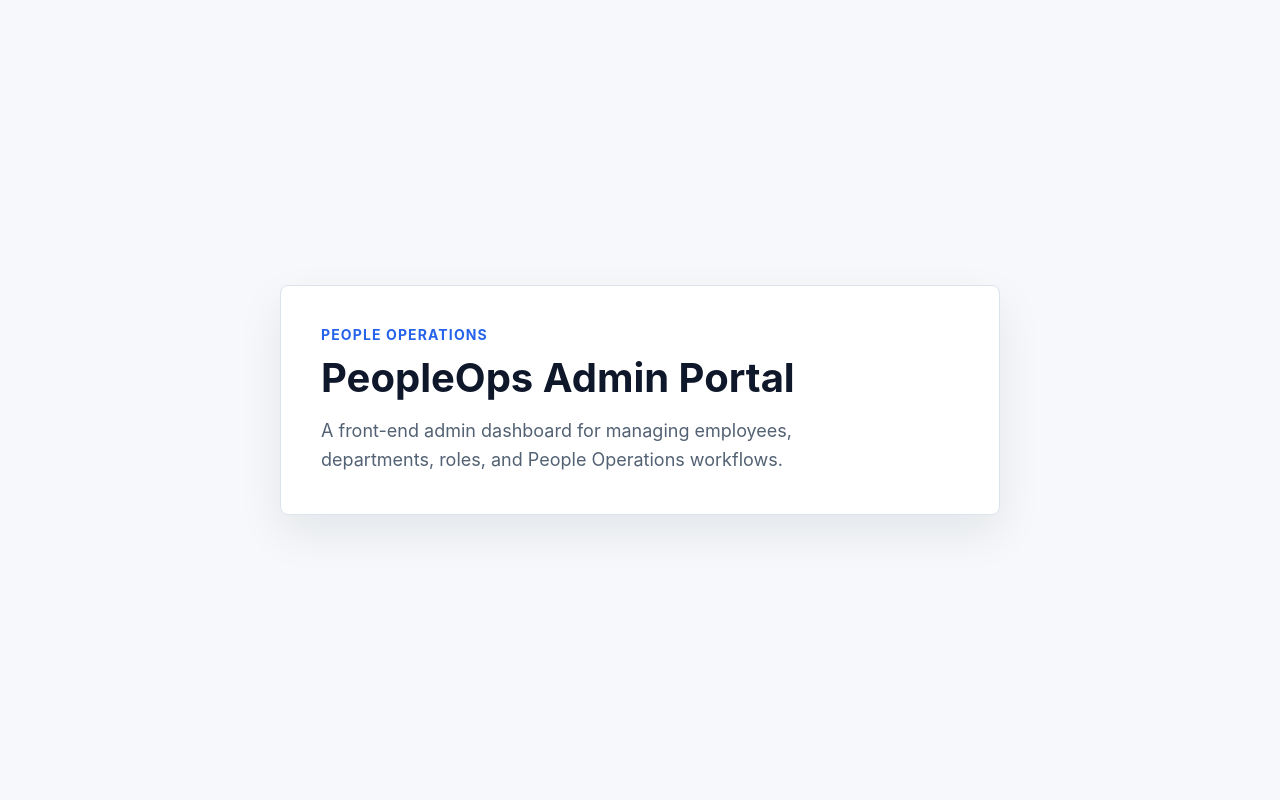
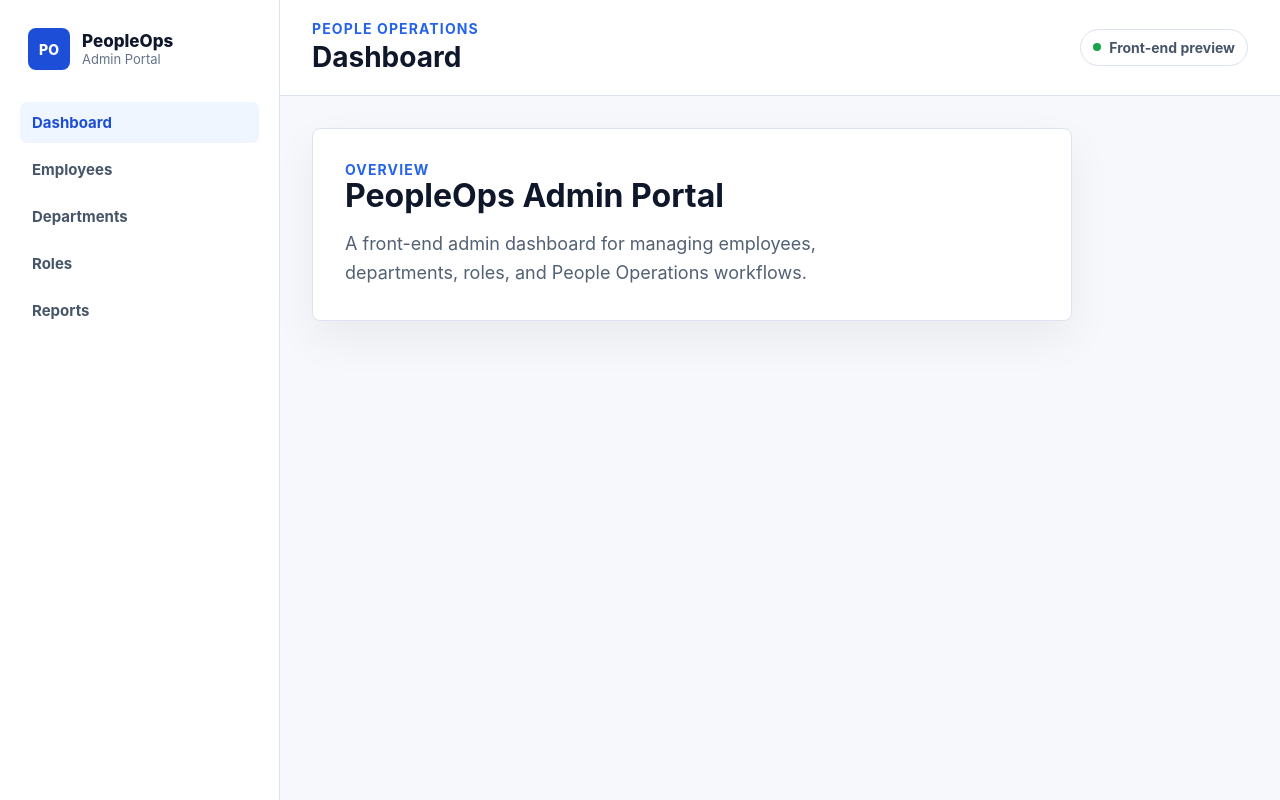
Before and after one commit to milanNbg/peopleops-admin-portal, a React (Vite) app: page / in a window 1280 px wide. Built offline with nearby package versions, Linux system fonts and the light colour scheme.

Commit message:
Add initial application shell

```diff
--- a/src/App.css
+++ b/src/App.css
@@ -1,25 +1,138 @@
 .app-shell {
-  display: flex;
   min-height: 100vh;
-  align-items: center;
-  justify-content: center;
-  padding: 32px;
+  display: grid;
+  grid-template-columns: 280px 1fr;
   background: #f6f8fb;
   color: #172033;
 }
 
-.portal-placeholder {
-  width: min(100%, 720px);
-  padding: 40px;
+.sidebar {
+  display: flex;
+  flex-direction: column;
+  gap: 32px;
+  padding: 28px 20px;
+  border-right: 1px solid #dce3ee;
+  background: #ffffff;
+}
+
+.brand {
+  display: flex;
+  align-items: center;
+  gap: 12px;
+  padding: 0 8px;
+}
+
+.brand-mark {
+  display: grid;
+  width: 42px;
+  height: 42px;
+  place-items: center;
+  border-radius: 8px;
+  background: #1d4ed8;
+  color: #ffffff;
+  font-size: 14px;
+  font-weight: 800;
+}
+
+.brand-name,
+.brand-subtitle,
+.eyebrow,
+.intro {
+  margin: 0;
+}
+
+.brand-name {
+  color: #0f172a;
+  font-size: 17px;
+  font-weight: 800;
+}
+
+.brand-subtitle {
+  color: #64748b;
+  font-size: 13px;
+}
+
+.sidebar-nav {
+  display: grid;
+  gap: 6px;
+}
+
+.nav-link {
+  display: block;
+  padding: 11px 12px;
+  border-radius: 7px;
+  color: #475569;
+  font-size: 15px;
+  font-weight: 650;
+  text-decoration: none;
+}
+
+.nav-link:hover,
+.nav-link.active {
+  background: #eff6ff;
+  color: #1d4ed8;
+}
+
+.workspace {
+  min-width: 0;
+  display: flex;
+  flex-direction: column;
+}
+
+.top-header {
+  display: flex;
+  min-height: 88px;
+  align-items: center;
+  justify-content: space-between;
+  gap: 24px;
+  padding: 20px 32px;
+  border-bottom: 1px solid #dce3ee;
+  background: #ffffff;
+}
+
+.top-header h1 {
+  margin: 4px 0 0;
+  color: #0f172a;
+  font-size: 28px;
+  line-height: 1.2;
+}
+
+.header-actions {
+  display: inline-flex;
+  align-items: center;
+  gap: 8px;
+  padding: 9px 12px;
+  border: 1px solid #dce3ee;
+  border-radius: 999px;
+  color: #475569;
+  font-size: 14px;
+  font-weight: 650;
+  background: #ffffff;
+}
+
+.status-dot {
+  width: 8px;
+  height: 8px;
+  border-radius: 999px;
+  background: #16a34a;
+}
+
+.main-content {
+  flex: 1;
+  padding: 32px;
+}
+
+.welcome-panel {
+  max-width: 760px;
+  padding: 32px;
   border: 1px solid #dce3ee;
   border-radius: 8px;
   background: #ffffff;
-  box-shadow: 0 18px 45px rgba(15, 23, 42, 0.08);
+  box-shadow: 0 18px 45px rgba(15, 23, 42, 0.06);
   text-align: left;
 }
 
 .eyebrow {
-  margin: 0 0 12px;
   color: #2563eb;
   font-size: 14px;
   font-weight: 700;
@@ -27,10 +140,10 @@
   text-transform: uppercase;
 }
 
-h1 {
+h2 {
   margin: 0;
   color: #0f172a;
-  font-size: 40px;
+  font-size: 32px;
   line-height: 1.15;
 }
 
@@ -42,16 +155,42 @@ h1 {
   line-height: 1.6;
 }
 
-@media (max-width: 640px) {
+@media (max-width: 820px) {
   .app-shell {
-    padding: 20px;
+    grid-template-columns: 1fr;
   }
 
-  .portal-placeholder {
-    padding: 28px;
+  .sidebar {
+    gap: 18px;
+    border-right: 0;
+    border-bottom: 1px solid #dce3ee;
   }
 
-  h1 {
-    font-size: 32px;
+  .sidebar-nav {
+    display: flex;
+    overflow-x: auto;
+    padding-bottom: 2px;
+  }
+
+  .nav-link {
+    white-space: nowrap;
+  }
+
+  .top-header {
+    align-items: flex-start;
+    flex-direction: column;
+    padding: 24px;
+  }
+
+  .main-content {
+    padding: 24px;
+  }
+
+  .welcome-panel {
+    padding: 24px;
+  }
+
+  h2 {
+    font-size: 28px;
   }
 }
--- a/src/App.tsx
+++ b/src/App.tsx
@@ -1,17 +1,65 @@
 import './App.css'
+
+const navigationItems = [
+  'Dashboard',
+  'Employees',
+  'Departments',
+  'Roles',
+  'Reports',
+]
 
 function App() {
   return (
-    <main className="app-shell">
-      <section className="portal-placeholder" aria-labelledby="portal-title">
+    <div className="app-shell">
+      <aside className="sidebar" aria-label="Primary navigation">
+        <div className="brand">
+          <div className="brand-mark" aria-hidden="true">
+            PO
+          </div>
+          <div>
+            <p className="brand-name">PeopleOps</p>
+            <p className="brand-subtitle">Admin Portal</p>
+          </div>
+        </div>
+
+        <nav className="sidebar-nav">
+          {navigationItems.map((item) => (
+            <a
+              className={item === 'Dashboard' ? 'nav-link active' : 'nav-link'}
+              href="#dashboard"
+              key={item}
+            >
+              {item}
+            </a>
+          ))}
+        </nav>
+      </aside>
+
+      <div className="workspace">
+        <header className="top-header">
+          <div>
             <p className="eyebrow">People Operations</p>
-        <h1 id="portal-title">PeopleOps Admin Portal</h1>
+            <h1>Dashboard</h1>
+          </div>
+
+          <div className="header-actions" aria-label="Current workspace">
+            <span className="status-dot" aria-hidden="true"></span>
+            <span>Front-end preview</span>
+          </div>
+        </header>
+
+        <main className="main-content" id="dashboard">
+          <section className="welcome-panel" aria-labelledby="portal-title">
+            <p className="eyebrow">Overview</p>
+            <h2 id="portal-title">PeopleOps Admin Portal</h2>
             <p className="intro">
               A front-end admin dashboard for managing employees, departments,
               roles, and People Operations workflows.
             </p>
           </section>
         </main>
+      </div>
+    </div>
   )
 }
 
```
Lines whose indentation alone changed are shown as unchanged.
